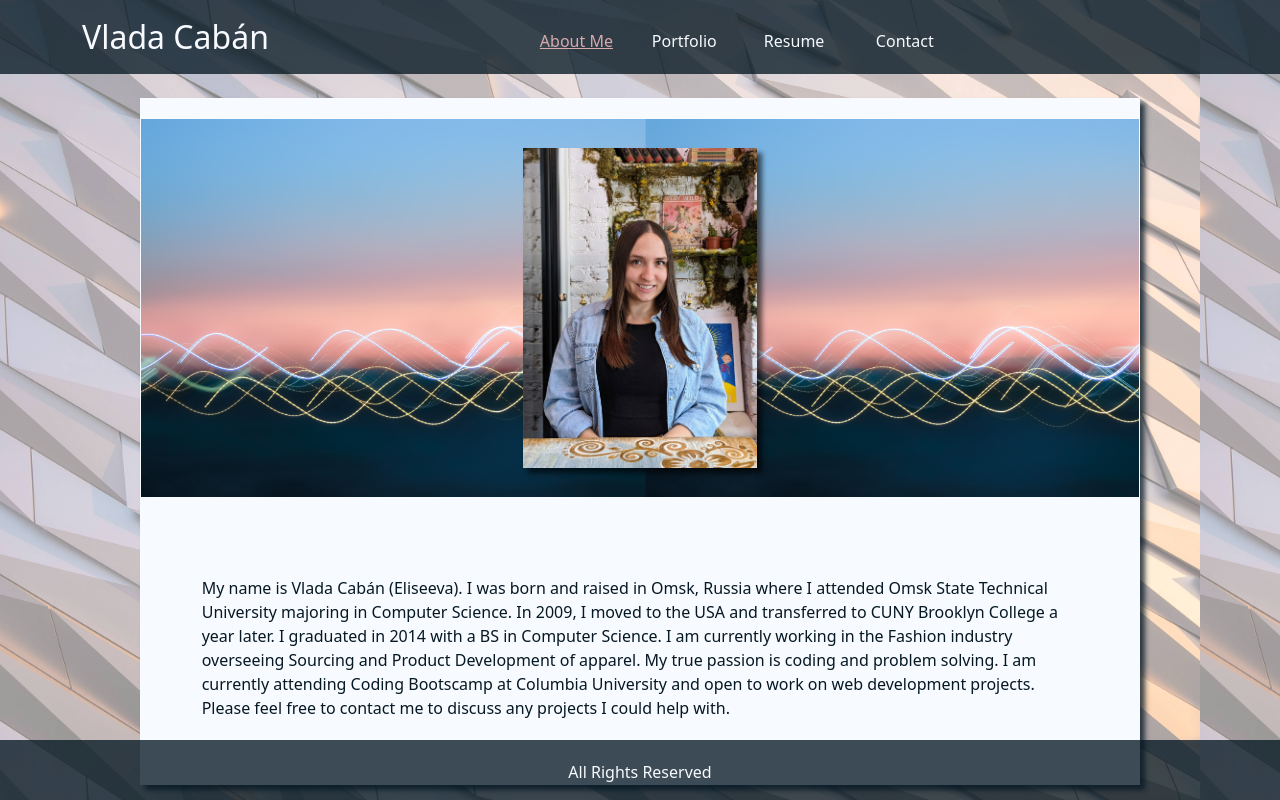
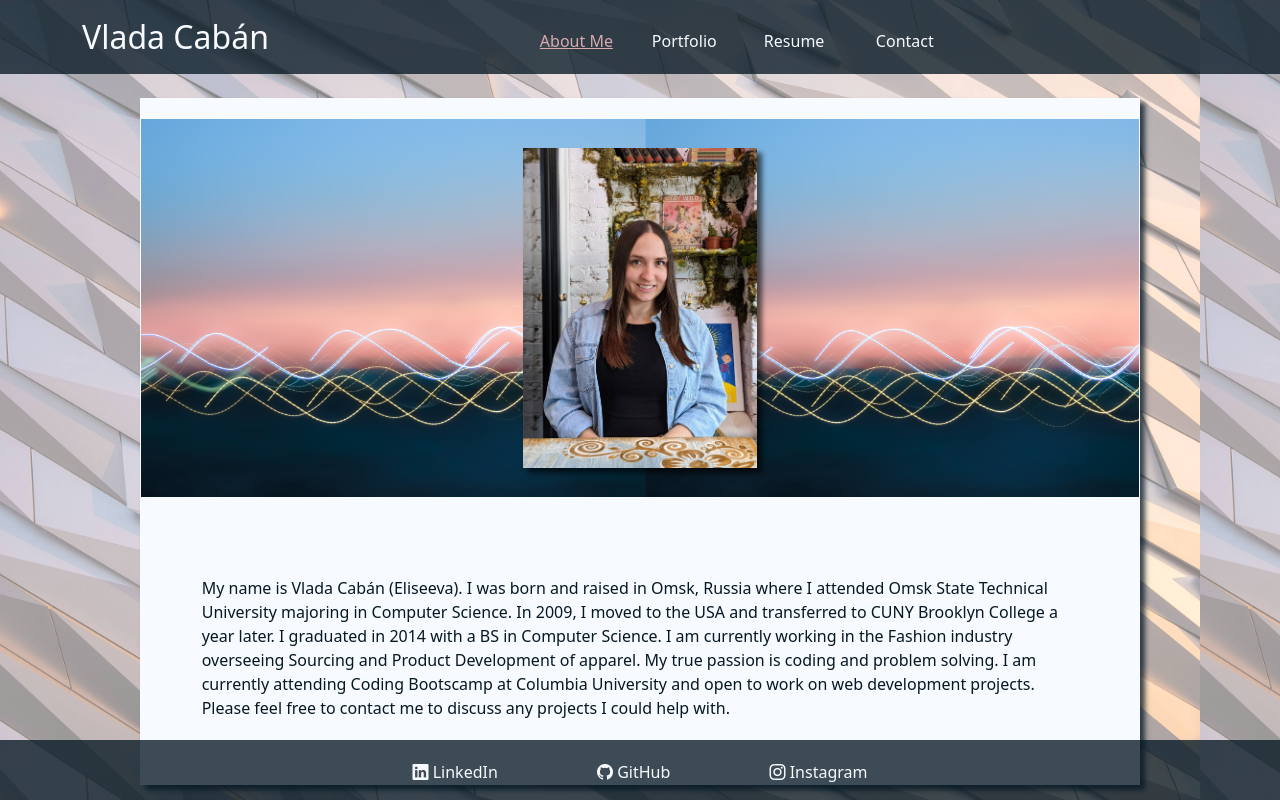
Before and after one commit to vlada-caban/react-portfolio, a React (Vite) app: page / in a window 1280 px wide. Built offline with nearby package versions, Linux system fonts and the light colour scheme.

Commit message:
added links to the footer

```diff
--- a/package.json
+++ b/package.json
@@ -12,6 +12,7 @@
   },
   "dependencies": {
     "bootstrap": "^5.3.1",
+    "bootstrap-icons": "^1.10.5",
     "react": "^18.2.0",
     "react-bootstrap": "^2.8.0",
     "react-dom": "^18.2.0",
--- a/src/components/Footer.jsx
+++ b/src/components/Footer.jsx
@@ -1,8 +1,13 @@
+
+
 export default function Footer() {
     return (
         <footer className="myFooter">
-             All Rights Reserved
+                <a href="https://www.linkedin.com/in/vladacaban/" target="blank" className="footerLink"><i className="bi bi-linkedin"></i> LinkedIn</a>
 
+                <a href="https://github.com/vlada-caban" target="blank" className="footerLink"><i className="bi bi-github" ></i> GitHub</a>
+
+                <a href="https://www.instagram.com/vladaeliseeva/" target="blank" className="footerLink"><i className="bi bi-instagram"></i> Instagram</a>
         </footer>
     );
 }
--- a/src/index.css
+++ b/src/index.css
@@ -36,6 +36,16 @@ body {
 .aboutMeText {
   margin-top: 1%;
   padding: 5%;
+}
+
+.footerLink {
+  padding: 4%;
+  color: var(--off-white);
+  text-decoration: none;
+}
+
+.footerLink:hover {
+  color: var(--pink);
 }
 
 .imageDiv {
--- a/src/main.jsx
+++ b/src/main.jsx
@@ -3,6 +3,7 @@ import { createHashRouter, RouterProvider } from 'react-router-dom';
 import App from './App.jsx';
 
 import 'bootstrap/dist/css/bootstrap.min.css';
+import "bootstrap-icons/font/bootstrap-icons.css";
 import './index.css';
 
 import AboutMe from './pages/AboutMe';
```
Also changed, not shown: 1 other file (tests, documents, lock files or other folders).
